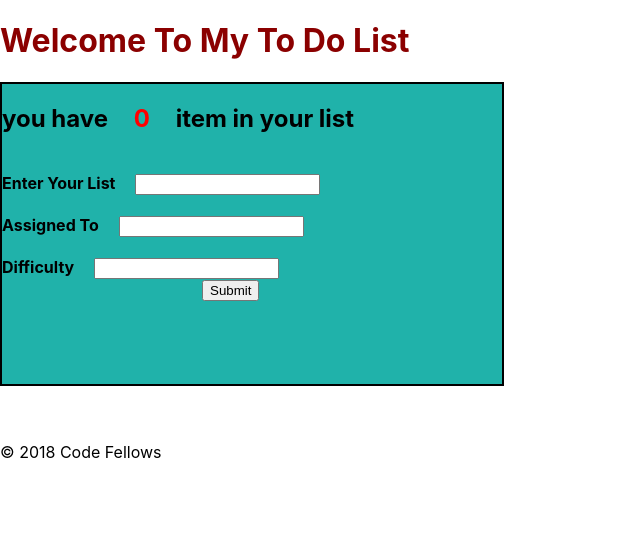
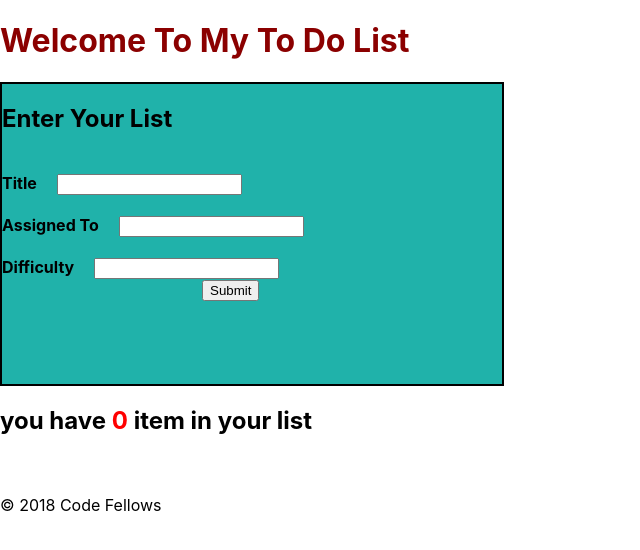
Before and after one commit to sisidjidji/ToDoListLab, a React (Create React App) app in the folder todolist/: page / in a window 1280 px wide. Shown: the top 550 px of the page, without its empty margins (0-640 px from the left). Built offline with nearby package versions, Linux system fonts and the light colour scheme.

Commit message:
some modifications

```diff
--- a/todolist/src/Componant/Form/form.scss
+++ b/todolist/src/Componant/Form/form.scss
@@ -21,7 +21,9 @@ form{
     button{
         margin-left: 200px;
     }
-    .count{
-        color:red ;
-    }
+
 }
+
+.count{
+    color:red ;
+}
--- a/todolist/src/Componant/Form/index.js
+++ b/todolist/src/Componant/Form/index.js
@@ -28,10 +28,10 @@ export default function Form(){
         <>
           <form  onSubmit={saveList} >
 
-    <h2>you have <span className="count">{count}</span> item in your list</h2>
+              <h2>Enter Your List</h2>
               <br></br>
               <label>
-              Enter Your List
+             Title
               <input name='todo' type='text' onChange={updateTitle} />
               </label>
               <br></br>
@@ -50,6 +50,7 @@ export default function Form(){
               <button >Submit</button>
 
           </form>
+          <h2>you have <span className="count">{count}</span> item in your list</h2>
           <ul>
           {lists.map((list, index) => (
            <li key={index}>
```
